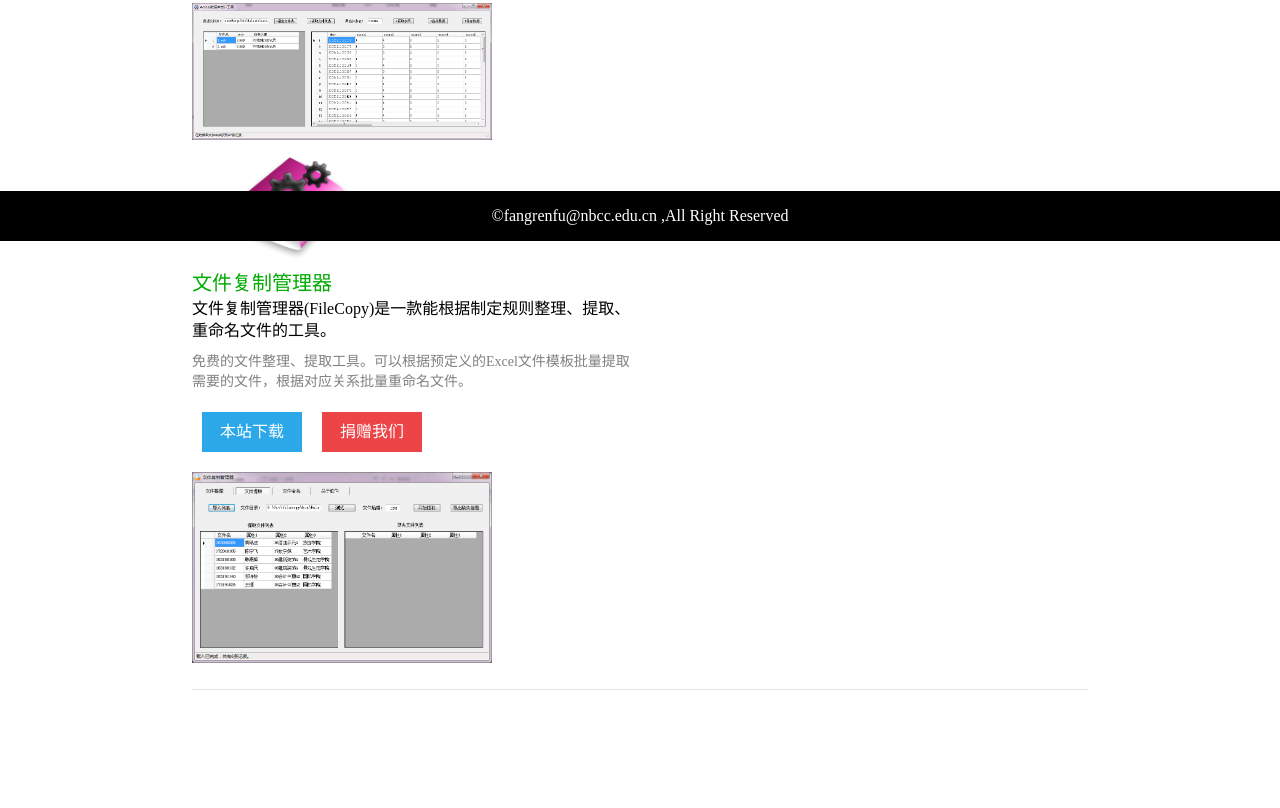
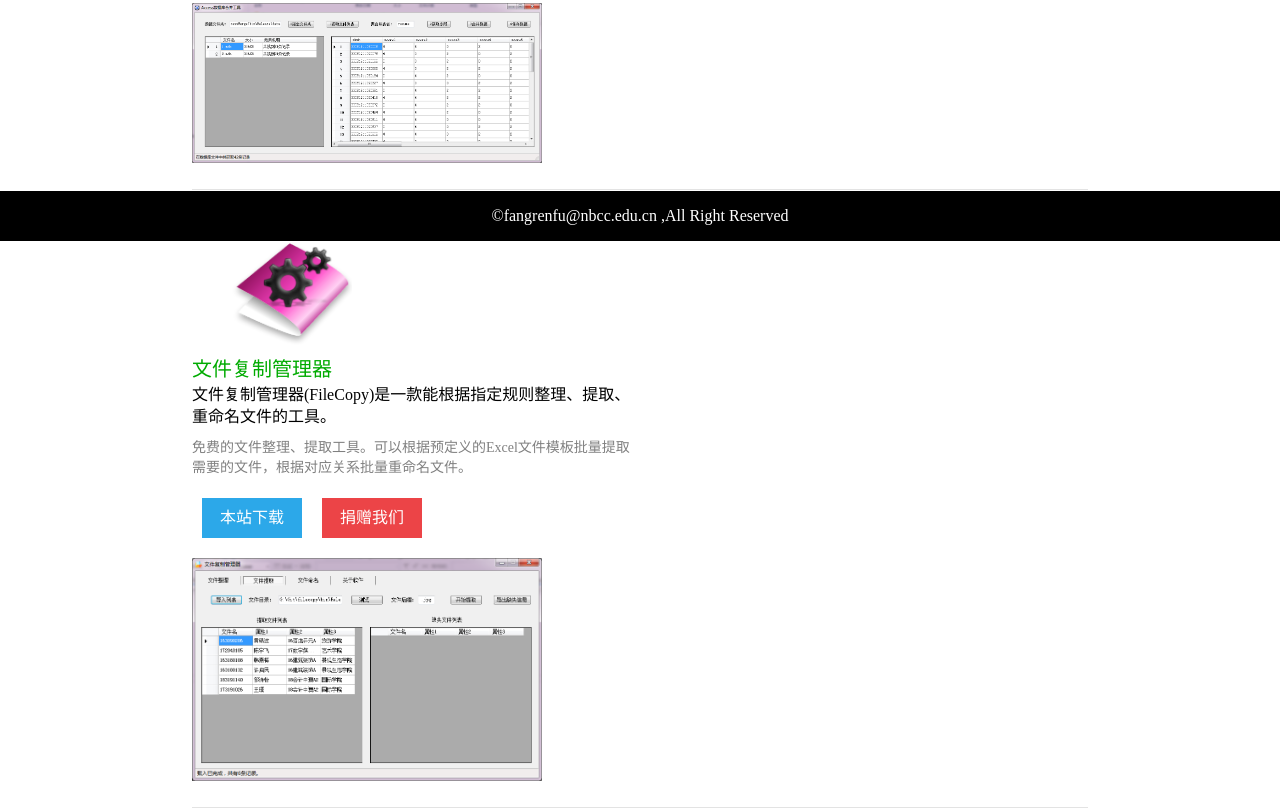
Before and after one commit to fangrenfu/fangrenfu.github.io, a plain HTML site: page index.html in a window 1280 px wide. Shown: the part 559-1367 px from the top of the page. Before the commit the page ends 1249 px from the top, so only its background shows below. Drawn offline with Linux system fonts and the light colour scheme.

Commit message:
更新显示样式

```diff
--- a/css/common.css
+++ b/css/common.css
@@ -100,7 +100,8 @@
     border-bottom: 1px #E3E3E3 solid;
 }
 .item{
-    padding: 40px 0;
+    clear:both;
+    padding:40px 0;
     width:100%;
 }
 .item_info,.item_tip,.item_ico,.item_cover{
@@ -142,7 +143,7 @@
     width:120px;
 }
 .item_cover img{
-    width:300px;
+    width:350px;
 }
 .link a{
     display:block;
--- a/index.html
+++ b/index.html
@@ -41,6 +41,7 @@
             <img src="img/accessmerge_cover.png" />
         </div>
     </div>
+    <div class="split_grey" style="clear: both"></div>
     <div class="item">
         <div class="item_info">
             <div class="item_ico">
@@ -48,7 +49,7 @@
             </div>
             <div class="item_tip">
                 <div class="item_title">文件复制管理器</div>
-                <div class="item_describe">文件复制管理器(FileCopy)是一款能根据制定规则整理、提取、重命名文件的工具。</div>
+                <div class="item_describe">文件复制管理器(FileCopy)是一款能根据指定规则整理、提取、重命名文件的工具。</div>
                 <div class="item_detail">免费的文件整理、提取工具。可以根据预定义的Excel文件模板批量提取需要的文件，根据对应关系批量重命名文件。</div>
                 <div class="link">
                     <a href="download/FileCopy.rar">本站下载</a>
@@ -60,8 +61,7 @@
             <img src="img/filecopy_cover.png" />
         </div>
     </div>
-    <div style="clear: both"></div>
-    <div class="split_grey"></div>
+    <div class="split_grey"  style="clear: both"></div>
 </div>
 <div id="footer">
     <div>
```
